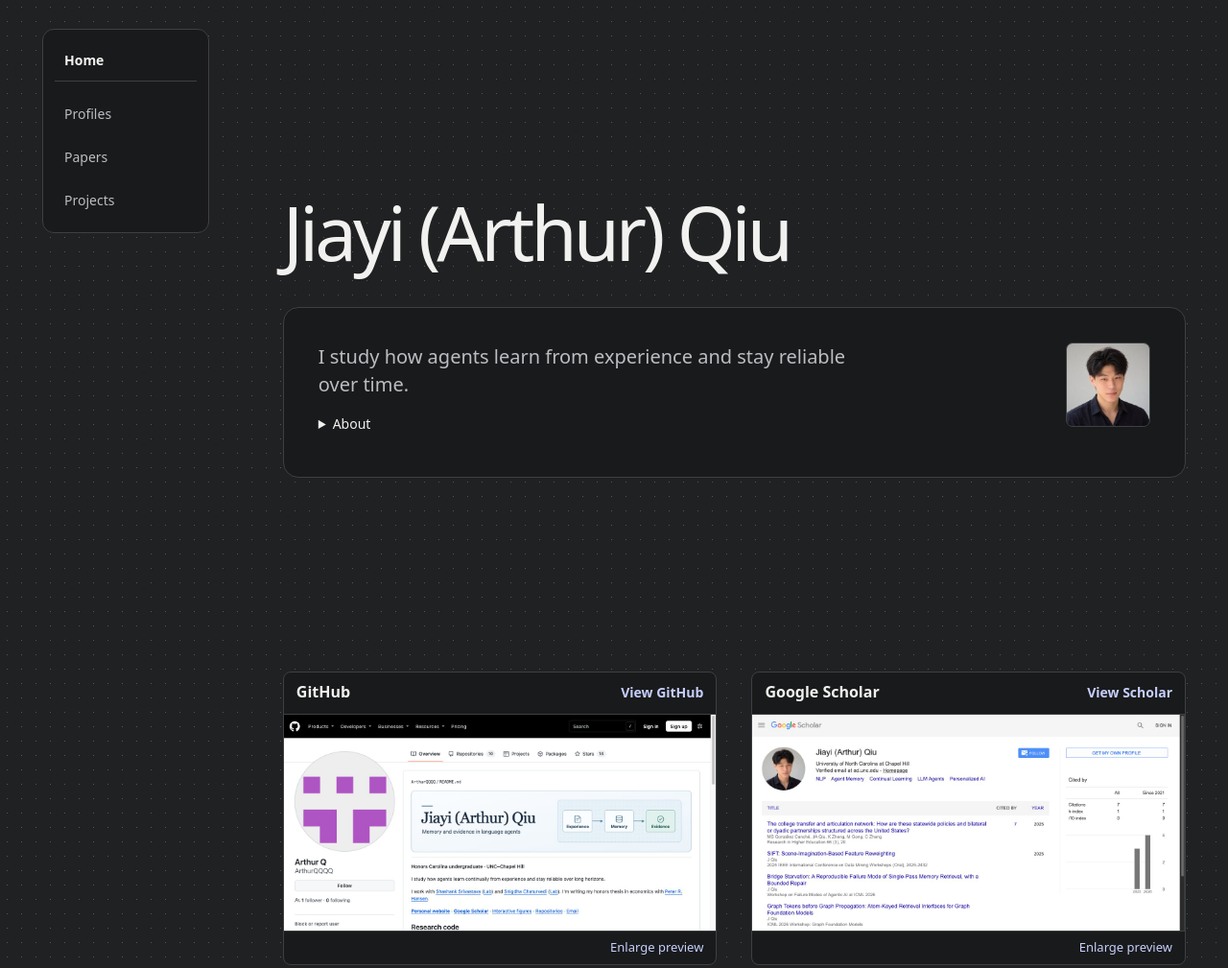
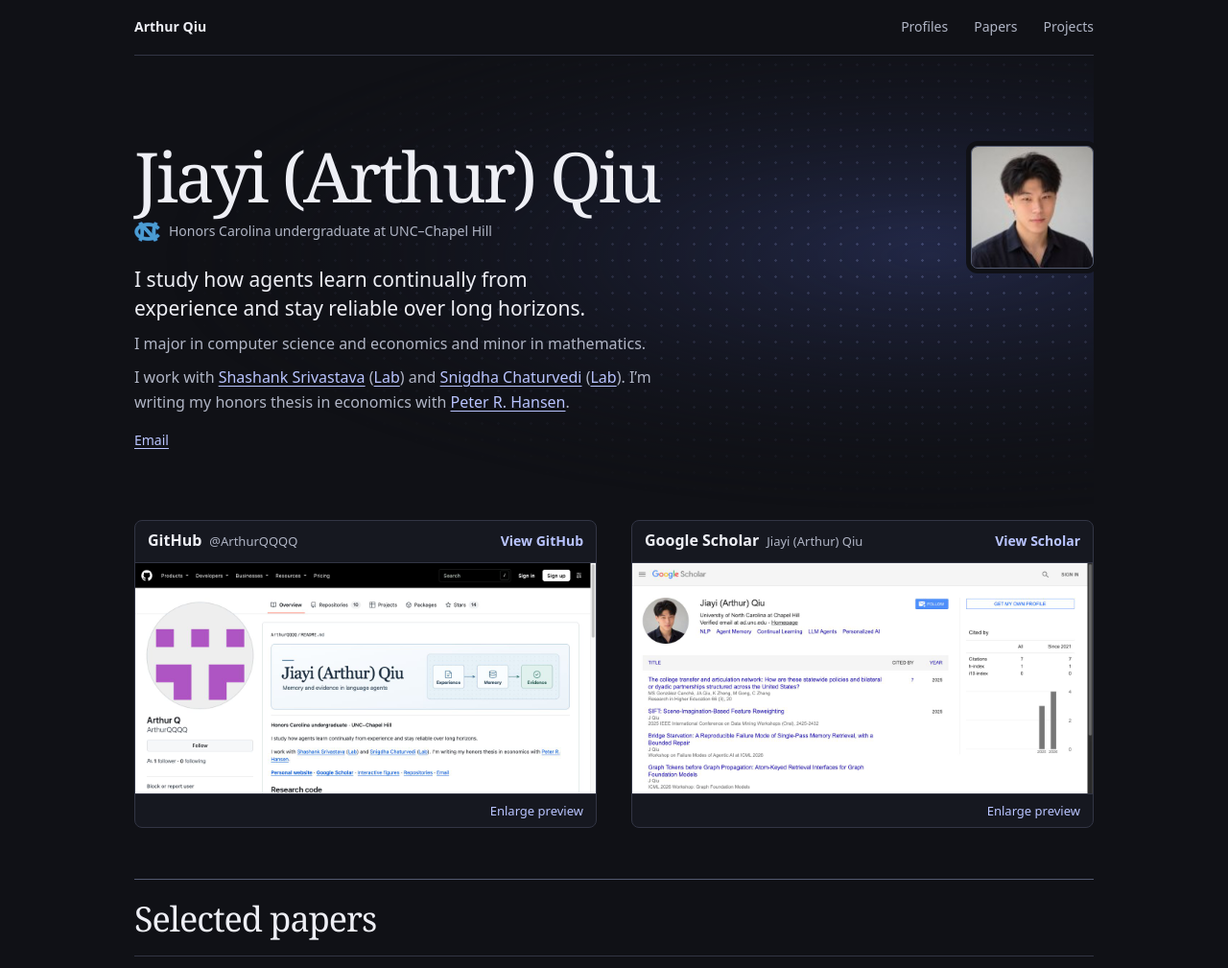
Before and after one commit to ArthurQQQQ/arthurqqqq.github.io, a plain HTML site: page index.html in a window 1280 px wide. Shown: the top 1009 px of the page at 96% size. Drawn offline with Linux system fonts and the light colour scheme.

Commit message:
Restore the graphite research homepage

```diff
--- a/index.html
+++ b/index.html
@@ -3,18 +3,18 @@
 <head>
   <meta charset="utf-8">
   <meta name="viewport" content="width=device-width, initial-scale=1">
-  <meta name="theme-color" content="#202122">
+  <meta name="theme-color" content="#101116">
   <meta name="description" content="Jiayi (Arthur) Qiu, an Honors Carolina undergraduate studying continual learning and reliable long-horizon agents.">
   <title>Jiayi (Arthur) Qiu</title>
   <link rel="canonical" href="https://arthurqqqq.github.io/">
-  <link rel="stylesheet" href="styles.css?v=quiet-canvas">
+  <link rel="stylesheet" href="styles.css?v=graphite">
   <script src="app.js?v=preview-viewer" defer></script>
 </head>
 <body id="home">
   <a class="skip-link" href="#main">Skip to content</a>
   <header class="site-header">
-    <div class="header-inner">
-      <a class="wordmark" href="#home">Home</a>
+    <div class="container header-inner">
+      <a class="wordmark" href="#home">Arthur Qiu</a>
       <nav class="main-nav" aria-label="Main navigation">
         <a href="#profiles">Profiles</a>
         <a href="#research">Papers</a>
@@ -25,29 +25,27 @@
 
   <main id="main">
     <section class="hero container" aria-labelledby="profile-name">
+      <div class="hero-copy">
         <h1 id="profile-name">Jiayi (Arthur) Qiu</h1>
-      <div class="hero-panel">
-        <div class="hero-copy">
-          <p class="research-thesis">I study how agents learn from experience and stay reliable over time.</p>
-          <details class="about">
-            <summary>About</summary>
-            <div class="about-body">
         <p class="affiliation"><img class="unc-mark" src="unc-interlocking-nc.png" alt="" width="29" height="23"> <span>Honors Carolina undergraduate at UNC–Chapel Hill</span></p>
-              <p>I major in computer science and economics and minor in mathematics.</p>
-              <p>I work with <a href="https://www.ssriva.com/">Shashank Srivastava</a> (<a href="https://l3.cs.unc.edu/" aria-label="Learning from Language Lab (L³)">Lab</a>) and <a href="https://cs.unc.edu/person/snigdha-chaturvedi/">Snigdha Chaturvedi</a> (<a href="https://nlp.cs.unc.edu/#lab-Chaturvedi-Lab" aria-label="Chaturvedi Lab">Lab</a>). I’m writing my honors thesis in economics with <a href="https://econ.unc.edu/people/hansen-peter/">Peter R. Hansen</a>.</p>
+        <p class="research-thesis">I study how agents learn continually from experience and stay reliable over long horizons.</p>
+        <p class="hero-background">I major in computer science and economics and minor in mathematics.</p>
+        <p class="hero-background">I work with <a href="https://www.ssriva.com/">Shashank Srivastava</a> (<a href="https://l3.cs.unc.edu/" aria-label="Learning from Language Lab (L³)">Lab</a>) and <a href="https://cs.unc.edu/person/snigdha-chaturvedi/">Snigdha Chaturvedi</a> (<a href="https://nlp.cs.unc.edu/#lab-Chaturvedi-Lab" aria-label="Chaturvedi Lab">Lab</a>). I’m writing my honors thesis in economics with <a href="https://econ.unc.edu/people/hansen-peter/">Peter R. Hansen</a>.</p>
+        <nav class="social-links" aria-label="Contact">
           <a href="mailto:arthurq@ad.unc.edu">Email</a>
-            </div>
-          </details>
+        </nav>
       </div>
       <img class="portrait" src="portrait.jpg" alt="Jiayi (Arthur) Qiu" width="128" height="128" fetchpriority="high">
-      </div>
     </section>
 
     <section class="profile-grid container" id="profiles" aria-label="Research profiles">
       <article class="profile-card" aria-labelledby="github-title">
         <a class="profile-link" href="https://github.com/ArthurQQQQ" aria-labelledby="open-github-profile">
           <header class="profile-card-header">
+            <div class="profile-identity">
               <h2 id="github-title">GitHub</h2>
+              <p>@ArthurQQQQ</p>
+            </div>
             <span class="profile-action" id="open-github-profile">View GitHub</span>
           </header>
           <div class="profile-preview">
@@ -63,7 +61,10 @@
       <article class="profile-card" aria-labelledby="scholar-title">
         <a class="profile-link" href="https://scholar.google.com/citations?user=WC9dYREAAAAJ&amp;hl=en" aria-labelledby="open-scholar-profile">
           <header class="profile-card-header">
+            <div class="profile-identity">
               <h2 id="scholar-title">Google Scholar</h2>
+              <p>Jiayi (Arthur) Qiu</p>
+            </div>
             <span class="profile-action" id="open-scholar-profile">View Scholar</span>
           </header>
           <div class="profile-preview">
--- a/styles.css
+++ b/styles.css
@@ -1,33 +1,25 @@
 :root {
   color-scheme: dark;
-  --page: #202122;
-  --surface: #191a1b;
-  --raised: #303235;
-  --ink: #f1f1f0;
-  --muted: #babdc1;
-  --line: #3d4042;
-  --strong-line: #656a70;
-  --blue: #c6cffc;
+  --page: #101116;
+  --surface: #161820;
+  --raised: #232637;
+  --ink: #eeeff5;
+  --muted: #b0b5c5;
+  --line: #323544;
+  --strong-line: #535a70;
+  --blue: #b9c4ff;
+  --font-display: Georgia, "Times New Roman", serif;
   --content-width: 1000px;
-  --page-edge: clamp(18px, 4vw, 44px);
+  --page-edge: clamp(20px, 5vw, 48px);
   font: 16px/1.62 system-ui, sans-serif;
   color: var(--ink);
-  background: radial-gradient(circle, #515457 .7px, transparent 1px) 0 0 / 15px 15px var(--page);
+  background: var(--page);
 }
 
 * { box-sizing: border-box; }
 [hidden] { display: none !important; }
-html { scroll-behavior: smooth; scroll-padding-top: 30px; }
-body {
-  display: grid;
-  grid-template-columns: 174px minmax(0, 1fr);
-  grid-template-areas: "navigation content" "navigation footer";
-  column-gap: clamp(28px, 6vw, 96px);
-  max-width: 1456px;
-  margin: 0 auto;
-  padding-inline: var(--page-edge);
-}
-main { grid-area: content; min-width: 0; }
+html { scroll-behavior: smooth; scroll-padding-top: 75px; }
+body { margin: 0; }
 h1, h2, h3, p { margin: 0; }
 a { color: var(--blue); text-underline-offset: .19em; text-decoration-thickness: 1px; }
 a:hover { text-decoration-thickness: 2px; }
@@ -36,7 +28,7 @@ button { font: inherit; cursor: pointer; }
 ::selection { background: #3e4a7e; color: #fff; }
 
 .container {
-  width: min(var(--content-width), 100%);
+  width: min(var(--content-width), calc(100% - var(--page-edge) * 2));
   margin-inline: auto;
 }
 .skip-link {
@@ -53,103 +45,90 @@ button { font: inherit; cursor: pointer; }
 .skip-link:focus { transform: none; }
 
 .site-header {
-  grid-area: navigation;
   position: sticky;
-  top: 30px;
-  align-self: start;
+  top: 0;
   z-index: 5;
-  margin-top: 30px;
-  border: 1px solid var(--line);
-  border-radius: 12px;
-  background: var(--surface);
+  background: var(--page);
 }
 .header-inner {
-  display: grid;
-  gap: 13px;
-  padding: 12px;
+  display: flex;
+  min-height: 58px;
+  align-items: center;
+  justify-content: space-between;
+  gap: 16px;
+  border-bottom: 1px solid var(--line);
 }
 .wordmark {
-  display: flex;
-  align-items: center;
-  min-height: 42px;
-  padding-inline: 10px;
-  border-bottom: 1px solid var(--line);
   color: var(--ink);
   font-size: 14px;
   font-weight: 600;
   text-decoration: none;
 }
-.main-nav { display: grid; gap: 3px; }
+.main-nav { display: flex; align-items: center; gap: clamp(12px, 3vw, 27px); }
 .main-nav a {
-  display: flex;
+  display: inline-flex;
   align-items: center;
-  min-height: 42px;
-  padding-inline: 10px;
-  border-radius: 6px;
+  min-height: 44px;
   color: var(--muted);
   font-size: 14px;
   text-decoration: none;
 }
-.main-nav a:hover, .main-nav a:focus-visible { color: var(--ink); background: var(--raised); }
+.main-nav a:hover { color: var(--blue); text-decoration: underline; }
 
 .hero {
+  position: relative;
+  isolation: isolate;
   display: grid;
-  align-content: center;
-  gap: clamp(18px, 4vw, 36px);
-  min-height: clamp(510px, 90svh, 700px);
-  padding-block: 72px;
+  grid-template-columns: minmax(0, 1fr) 128px;
+  align-items: start;
+  gap: clamp(22px, 6vw, 72px);
+  padding-block: clamp(42px, 7vw, 88px) clamp(40px, 6vw, 68px);
+}
+.hero::before {
+  position: absolute;
+  z-index: -1;
+  inset: 1px 0 0;
+  background:
+    radial-gradient(circle, rgb(170 184 255 / .23) 1px, transparent 1.5px) 100% 0 / 17px 17px,
+    radial-gradient(ellipse at 82% 38%, #232949 0%, var(--page) 67%);
+  mask-image: radial-gradient(ellipse at 83% 43%, #000, transparent 68%);
+  pointer-events: none;
+  content: "";
 }
 .hero h1 {
-  font-size: clamp(37px, 6.1vw, 80px);
-  font-weight: 400;
-  line-height: 1.04;
-  letter-spacing: -.052em;
-}
-.hero-panel {
-  display: grid;
-  grid-template-columns: minmax(0, 1fr) auto;
-  align-items: start;
-  gap: clamp(15px, 4vw, 38px);
-  min-height: 153px;
-  padding: clamp(18px, 3.2vw, 36px);
-  border: 1px solid var(--line);
-  border-radius: 16px;
-  background: var(--surface);
+  font: 400 clamp(39px, 6vw, 72px)/1.03 var(--font-display);
+  letter-spacing: -.038em;
 }
 .affiliation {
   display: flex;
   align-items: center;
   gap: 9px;
+  margin-top: 10px;
   color: var(--muted);
   font-size: 14px;
 }
 .unc-mark { display: block; width: 27px; height: auto; flex: none; }
 .portrait {
   display: block;
-  width: clamp(58px, 7vw, 88px);
-  height: auto;
-  aspect-ratio: 1;
-  border: 1px solid var(--line);
+  width: 128px;
+  height: 128px;
+  margin-top: 6px;
+  border: 1px solid var(--strong-line);
   border-radius: 7px;
+  box-shadow: 0 0 0 5px var(--page);
   background: var(--raised);
   object-fit: cover;
 }
 .research-thesis {
-  max-width: 49ch;
-  color: var(--muted);
-  font-size: clamp(16px, 2vw, 20px);
+  max-width: 42ch;
+  margin-top: 23px;
+  color: var(--ink);
+  font-size: clamp(18px, 2.5vw, 21px);
   line-height: 1.45;
 }
-.about { margin-top: 10px; font-size: 14px; }
-.about summary {
-  width: fit-content;
-  min-height: 36px;
-  padding-block: 6px;
-  color: var(--ink);
-  cursor: pointer;
-}
-.about summary:hover { color: var(--blue); }
-.about-body { display: grid; justify-items: start; gap: 10px; max-width: 61ch; color: var(--muted); }
+.hero-background { max-width: 62ch; margin-top: 9px; color: var(--muted); }
+.social-links { margin-top: 12px; font-size: 14px; }
+.social-links a { display: inline-flex; min-height: 30px; align-items: center; }
 
 .profile-grid, .project-categories {
   display: grid;
@@ -175,7 +154,14 @@ button { font: inherit; cursor: pointer; }
   gap: 10px;
   padding: 10px 13px;
 }
-.profile-card-header h2 { font-size: 16px; font-weight: 600; line-height: 1.35; }
+.profile-identity {
+  display: flex;
+  flex-wrap: wrap;
+  align-items: baseline;
+  gap: 1px 8px;
+}
+.profile-identity h2 { font-size: 16px; font-weight: 640; line-height: 1.35; }
+.profile-identity p { color: var(--muted); font-size: 13px; line-height: 1.45; }
 .profile-action, .publication-links a {
   color: var(--blue);
   font-size: .875rem;
@@ -259,7 +245,7 @@ button { font: inherit; cursor: pointer; }
   border-bottom: 1px solid var(--line);
   background: var(--page);
 }
-.preview-dialog-header h2 { font-size: clamp(18px, 3vw, 22px); font-weight: 500; line-height: 1.2; }
+.preview-dialog-header h2 { font: 400 clamp(19px, 3vw, 24px)/1.15 var(--font-display); }
 .preview-dialog-actions { display: flex; flex-wrap: wrap; align-items: center; gap: 3px; }
 .preview-dialog-actions form { margin: 0; }
 .preview-control { display: inline-flex; align-items: center; text-decoration: none; }
@@ -297,13 +283,11 @@ button { font: inherit; cursor: pointer; }
 .entry-label--platform { color: var(--muted); }
 
 .section-block { padding-block: 19px 40px; }
-.section-block > .container { padding: clamp(15px, 3vw, 30px); border: 1px solid var(--line); border-radius: 12px; background: var(--surface); }
+.section-block > .container { padding-top: 21px; border-top: 1px solid var(--strong-line); }
 .section-heading { margin-bottom: 18px; }
 .section-heading h2 {
-  font-size: clamp(27px, 4vw, 34px);
-  font-weight: 480;
-  line-height: 1.15;
-  letter-spacing: -.032em;
+  font: 400 clamp(29px, 4vw, 36px)/1.12 var(--font-display);
+  letter-spacing: -.028em;
 }
 .publication-list > li { border-top: 1px solid var(--line); }
 .publication {
@@ -316,10 +300,8 @@ button { font: inherit; cursor: pointer; }
 .paper-copy { min-width: 0; }
 .paper-copy .entry-heading { display: grid; gap: 5px; }
 .paper-copy h3 {
-  font-size: clamp(20px, 2.6vw, 26px);
-  font-weight: 540;
-  line-height: 1.22;
-  letter-spacing: -.025em;
+  font: 400 clamp(22px, 2.6vw, 31px)/1.16 var(--font-display);
+  letter-spacing: -.014em;
 }
 .publication-summary { max-width: 46ch; margin-top: 11px; color: var(--ink); }
 .paper-meta { margin-top: 9px; color: var(--muted); font-size: 14px; line-height: 1.45; }
@@ -379,15 +361,13 @@ button { font: inherit; cursor: pointer; }
 .project-category { min-width: 0; padding-top: 12px; border-top: 1px solid var(--line); }
 .project-category h3 {
   color: var(--ink);
-  font-size: 18px;
-  font-weight: 560;
-  line-height: 1.3;
+  font: 400 23px/1.15 var(--font-display);
 }
 .projects-list { margin-top: 6px; }
 .projects-list li { padding-block: 9px; }
 .projects-list p { margin-top: 2px; color: var(--muted); font-size: 14px; }
 .projects-list a { font-size: 16px; font-weight: 590; }
-.site-footer { grid-area: footer; color: var(--muted); font-size: 14px; }
+.site-footer { border-top: 1px solid var(--line); color: var(--muted); font-size: 14px; }
 .footer-inner { display: flex; flex-wrap: wrap; justify-content: space-between; gap: 9px 20px; padding-block: 18px; }
 
 @media (prefers-reduced-motion: no-preference) {
@@ -405,36 +385,24 @@ button { font: inherit; cursor: pointer; }
 @media (prefers-reduced-motion: reduce) {
   html { scroll-behavior: auto; }
 }
-@media (max-width: 810px) {
-  html { scroll-padding-top: 70px; }
-  body { display: block; }
-  .site-header { top: 0; margin: 0; border-width: 0 0 1px; border-radius: 0; background: var(--page); }
-  .header-inner { display: flex; justify-content: space-between; align-items: center; min-height: 54px; gap: 10px; padding: 0; }
-  .wordmark { padding: 0; border: 0; }
-  .main-nav { display: flex; gap: clamp(10px, 3vw, 24px); }
-  .main-nav a { padding: 0; }
-  .main-nav a:hover, .main-nav a:focus-visible { background: transparent; text-decoration: underline; }
-  .hero { min-height: min(600px, 76svh); }
-}
 @media (max-width: 720px) {
   .publication { grid-template-columns: minmax(0, 1fr); gap: 13px; padding-block: 20px; }
 }
 @media (max-width: 560px) {
   .profile-grid, .project-categories { grid-template-columns: minmax(0, 1fr); }
   .profile-grid { gap: 21px; }
-  .hero { min-height: min(500px, 75svh); padding-block: 40px; }
-  .hero h1 { font-size: clamp(35px, 9vw, 48px); }
-  .hero-panel { border-radius: 12px; }
-  .affiliation { font-size: 13px; }
+  .hero { grid-template-columns: minmax(0, 1fr) 70px; gap: 0 15px; padding-top: 33px; }
+  .hero-copy { display: contents; }
+  .hero h1 { font-size: clamp(29px, 7.1vw, 34px); }
+  .affiliation { grid-column: 1; font-size: 13px; }
   .unc-mark { width: 22px; }
+  .portrait { grid-area: 1 / 2 / span 2; width: 70px; height: 70px; }
+  .research-thesis, .hero-background, .social-links { grid-column: 1 / -1; }
+  .header-inner { min-height: 52px; gap: 11px; }
   .main-nav a { font-size: 13px; }
 }
-@media (max-width: 390px) {
-  .hero-panel:has(.about[open]) { grid-template-columns: minmax(0, 1fr); }
-  .hero-panel:has(.about[open]) .portrait { display: none; }
-}
 @media (pointer: coarse) {
-  .wordmark, .main-nav a, .about summary, .publication-links a, .diagram-steps button, .profile-enlarge, .preview-control { min-height: 44px; }
+  .publication-links a, .social-links a, .diagram-steps button, .profile-enlarge, .preview-control { min-height: 44px; }
 }
 @media print {
   :root {
@@ -447,10 +415,8 @@ button { font: inherit; cursor: pointer; }
     --line: #d7dbe2;
     --strong-line: #aeb6c4;
   }
-  html { background: #fff; }
-  body { display: block; padding: 0; }
   .site-header, .site-footer, .diagram-steps, .profile-preview, .profile-tools, .preview-dialog[open] { display: none; }
-  .hero { min-height: 0; padding-block: 0 20px; }
+  .hero::before { display: none; }
   .paper-figure { print-color-adjust: exact; }
   .paper-diagram, .publication, .project-category { break-inside: avoid; }
   .container { width: 100%; }
```
Lines whose indentation alone changed are shown as unchanged.
